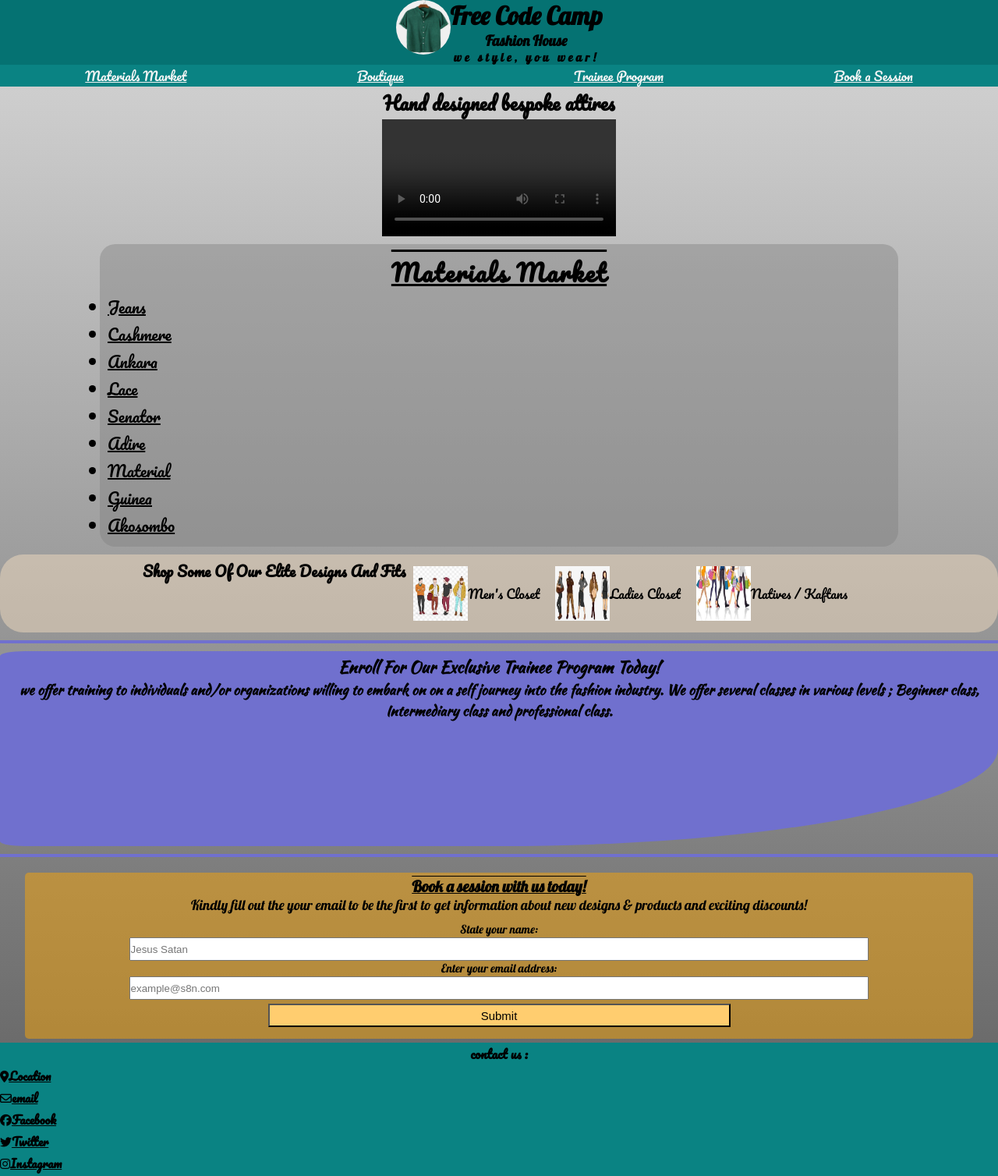
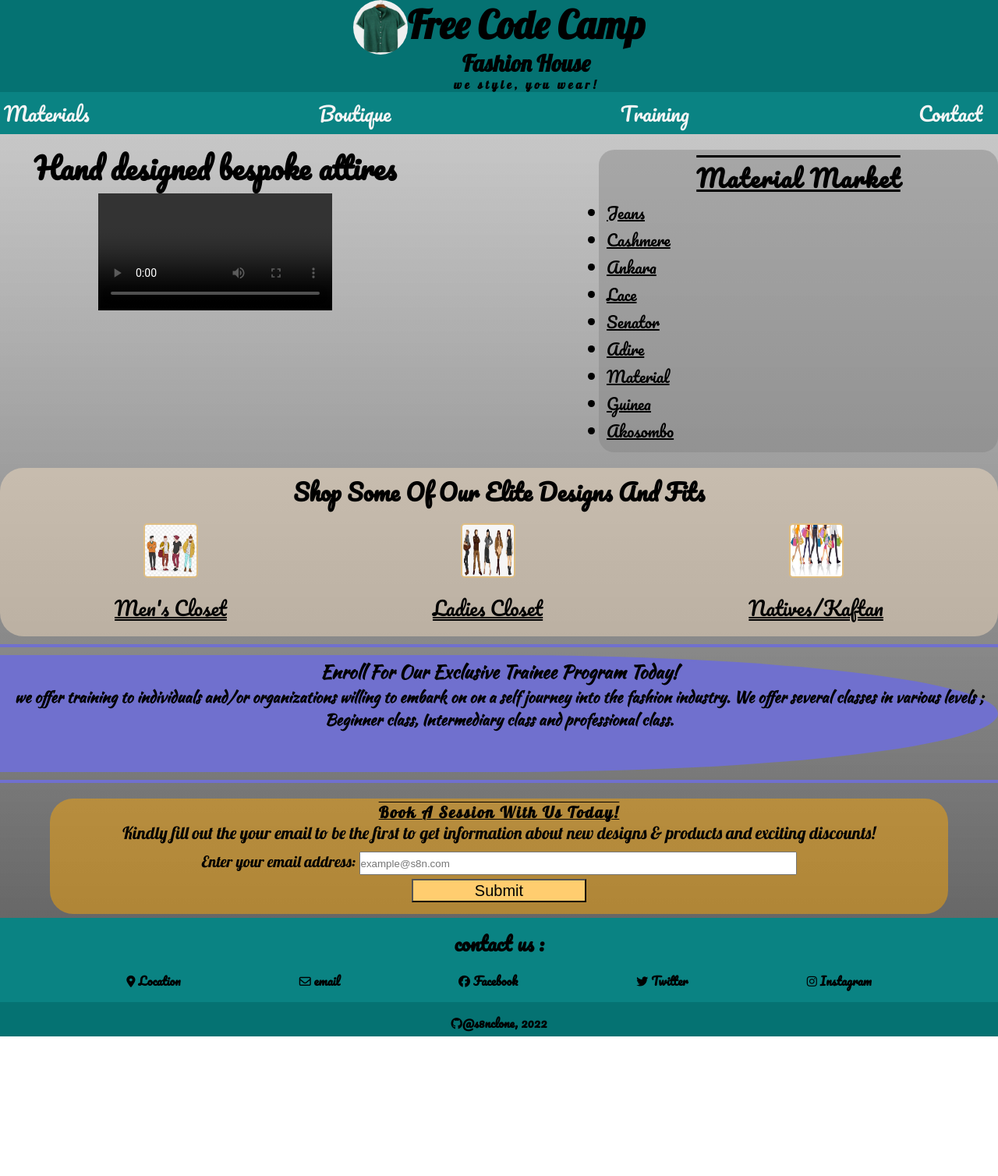
Before and after one commit to s8nclone/free-code-landing, a plain HTML site: page index.html in a window 1280 px wide. Shown: the top 1508 px of the page at 78% size. After the commit the page ends 1329 px from the top, so only its background shows below. Drawn offline with Linux system fonts and the light colour scheme.

Commit message:
adding media for large screen

```diff
--- a/fcclanding.css
+++ b/fcclanding.css
@@ -63,6 +63,8 @@
     display:block;
     width:100%;
     background-color:rgb(10, 131, 131);
+    padding:5px;
+
 
 }
 
@@ -71,12 +73,23 @@
     display:flex;
     align-items:center;
     flex-wrap:nowrap;
-    text-align:center;
-    justify-content:space-around;
+    justify-content:space-between;
+
 }
 
 .nav-bar a {
     color: whitesmoke;
+    text-decoration: none;
+    text-align: center;
+}
+
+.nav-bar :last-of-type {
+    margin-right:0;
+}
+
+.nav-bar li + li ::before {
+    content: "|";
+    padding: 1rem;
 }
 
 
@@ -135,10 +148,19 @@
 
 .boutique-img {
     display:flex;
-    justify-content:center;
     align-items:center;
+    flex-direction: column;
     flex-wrap:wrap;
     padding:10px;
+    text-decoration: 2px double underline ;
+    text-align:center;
+
+}
+
+.boutique-img img {
+    border:2px solid rgba(245, 195, 102, 0.575);
+    border-radius:5px;
+    margin:5px;
 }
 
 .training {
@@ -187,12 +209,17 @@
     text-align:center;
     text-decoration:1px underline overline;
     font-size:20px;
+    letter-spacing: 2px;
+    text-transform: capitalize;
 }
 
-#name,
 #email {
     width:80%;
     height:30px;
+}
+
+#email:focus {
+    background-color:rgba(197, 255, 109, 0.534);
 }
 
 #submit {
@@ -213,6 +240,7 @@
     background-color: rgb(10, 131, 131);
     height:200px;
     list-style-type: none;
+    padding:10px;
 }
 
 .contact h4 {
@@ -230,4 +258,97 @@
     color:black;
     font-size:15px;
     font-weight:700;
+    text-decoration: none;
 }
+
+@media screen and (min-width:426px) and (max-width:1440px) {
+    body {
+        font-size:25px;
+    }
+
+    .nav-bar :last-of-type {
+        margin-right:5px;
+    }
+
+    .nav-bar li + li ::before {
+        content: none;
+        padding: 1rem;
+    }
+
+    .top-hero {
+        display:block;
+        float:left;
+        width:100%;
+        margin: 10px;
+    }
+
+    .fashion-vid {
+        float:left;
+        width:40%;
+        margin-left:10px;
+    }
+
+    .materials {
+        float:right;
+        width:40%;
+        margin-right:10px;
+    }
+
+    .boutique {
+        display:flex;
+        justify-content: center;
+        flex-direction: column;
+
+    }
+
+    .boutique-img {
+        display: flex;
+        justify-content: space-around;
+        flex-direction: row;
+        flex-wrap:nowrap;
+
+    }
+
+    .img {
+        display:block;
+    }
+
+    .training {
+        height:150px;
+        font-size:20px;
+        border-radius: 0% 100% 100% 0%/0% 100% 100% 0%;
+    }
+
+    form {
+        width:90%;
+        margin:0 auto;
+        margin-top: 20px;
+        padding:5px;
+        font-size:22px;
+        text-align:center;
+        border-radius: 30px;
+    }
+
+    .form-action {
+        font-size:20px;
+    }
+
+    #email {
+        width:50%;
+    }
+
+    #submit {
+        font-size:20px;
+        width:20%;
+    }
+
+    .contact {
+        height:auto;
+    }
+
+    .icons {
+        display:flex;
+        justify-content: space-evenly;
+        align-items: center;
+    }
+}
--- a/index.html
+++ b/index.html
@@ -30,10 +30,10 @@
 
                 <nav id="nav-bar" class="nav-bar">
                     <ul>
-                        <li><a class="nav-link" href="#materials"> Materials Market</a></li>
+                        <li><a class="nav-link" href="#materials"> Materials</a></li>
                         <li><a class="nav-link" href="#shop">Boutique</a></li>
-                        <li><a class="nav-link" href="#training"> Trainee Program</a></li>
-                        <li><a class="nav-link" href="#session"> Book a Session</a></li>
+                        <li><a class="nav-link" href="#training"> Training</a></li>
+                        <li><a class="nav-link" href="#contact"> Contact</a></li>
                     </ul>
                 </nav>
             </div>
@@ -46,7 +46,7 @@
                     <h2>Hand designed bespoke attires</h2>
                     <div class="video-content">
                         <video controls>
-                            <iframe src="fcclandingtest.mp4" type="video/mp4" ></iframe>
+                            <iframe src="images/fcclandingtest.mp4" type="video/mp4" ></iframe>
                             your device cannot view this media
                         </video>
 
@@ -55,7 +55,7 @@
 
                 <div id="materials" class="materials">
                     <section  class="material-mkt">
-                        <h3>Materials Market</h3>
+                        <h3>Material Market</h3>
                             <ol>
                                 <li>Jeans</li>
                                 <li>Cashmere</li>
@@ -73,30 +73,43 @@
 
             <div class="boutique">
                 <section id="shop" ></section>
+                    <div>
                         <h3><strong>Shop some of our elite designs and fits</strong></h3>
+                    </div>
+
 
                     <div class="boutique-img">
+                        <div class="img">
+                            <a>
                                 <img src="images\fashtoon6.png"
                                 alt="first wardrobe"
                                 width="70px"
                                 height="70px">
+                            </a>
                             <p>Men's Closet</p>
                         </div>
 
-                    <div class="boutique-img">
+                        <div class="img">
+                            <a>
                                 <img src="images\fashtoon5.png"
                                 alt="second wardrobe"
                                 width="70px"
                                 height="70px">
+                            </a>
                             <p>Ladies Closet</p>
                         </div>
 
-                    <div class="boutique-img">
+                        <div class="img">
+                            <a>
                                 <img src="images\fashtoon7.png"
                                 alt="third wardrobe"
                                 width="70px"
                                 height="70px">
-                        <p>Natives / Kaftans</p>
+                            </a>
+                            <p>Natives/Kaftan</p>
+                        </div>
+
+
                     </div>
                 </section>
             </div>
@@ -126,15 +139,10 @@
                             about new designs & products and exciting discounts!</p>
 
                             <div class="form-action">
-                                <label class="required">State your name:</label>
-                                <br>
-                                <input name="name" id="name" type="name"
-                                placeholder="Jesus Satan" required>
-                                <br>
                                 <label class="required">Enter your email address:</label>
-                                <br>
+
                                 <input name="email" id="email" type="email"
-                                placeholder="example@s8n.com" required>
+                                placeholder="example@s8n.com" autocomplete="yes" required>
                                 <br>
                                 <input id="submit" type="button" value="Submit">
                             </div>
@@ -142,17 +150,47 @@
                 </section>
             </div>
 
-            <div class="contact">
+            <div class="contact" id="contact">
                 <div>
                     <h4>contact us :</h4>
                 </div>
 
+                <div class="icons">
                     <div>
-                    <li><a href="#?"><i class="fa-solid fa-location-dot"></i>Location</a></li>
-                    <li><a href="#?"><i class="fa-regular fa-envelope"></i>email</a></li>
-                    <li><a href="#?"><i class="fa-brands fa-facebook"></i>Facebook</a></li>
-                    <li><a href="#?"><i class="fa-brands fa-twitter"></i>Twitter</a></li>
-                    <li><a href="#?"><i class="fa-brands fa-instagram"></i>Instagram</a></li>
+                        <a href="#?">
+                            <i class="fa-solid fa-location-dot"></i>
+                            Location
+                        </a>
+                    </div>
+
+                    <div>
+                        <a href="#?">
+                            <i class="fa-regular fa-envelope"></i>
+                            email
+                        </a>
+                    </div>
+
+                    <div>
+                        <a href="#?">
+                            <i class="fa-brands fa-facebook"></i>
+                            Facebook
+                        </a>
+                    </div>
+
+                    <div>
+                        <a href="#?">
+                            <i class="fa-brands fa-twitter"></i>
+                            Twitter
+                        </a>
+                    </div>
+
+                    <div>
+                        <a href="#?">
+                            <i class="fa-brands fa-instagram"></i>
+                            Instagram
+                        </a>
+                    </div>
+
                 </div>
 
             </div>
```
Lines whose indentation alone changed are shown as unchanged.
